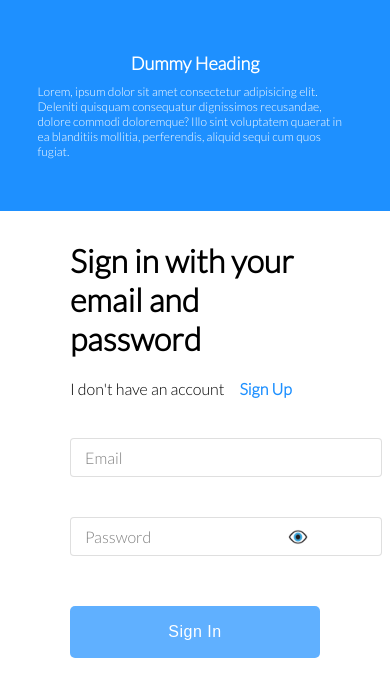
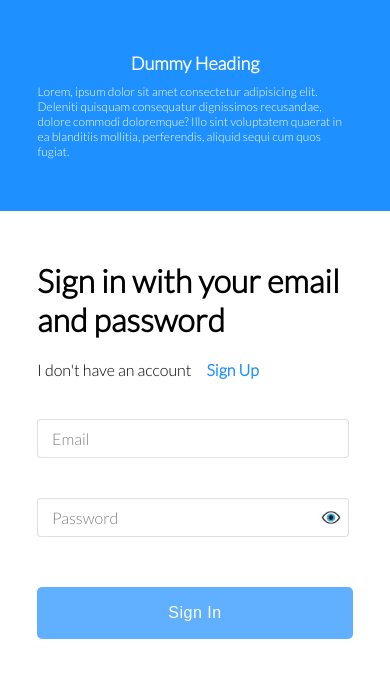
Before and after one commit to yalcinaksakal/IncsubTask, a Next.js app: page / in a window 390 px wide. Both pictures are taken after a click on the element "Sign in". Shown: the top 696 px of the page. Built offline with nearby package versions, Linux system fonts and the light colour scheme; no server answers.

Commit message:
style fix 4

```diff
--- a/components/Auth/SignIn.module.scss
+++ b/components/Auth/SignIn.module.scss
@@ -6,16 +6,21 @@
   width: 65%;
   height: 100vh;
   padding-top: 50px;
-
+  @media (max-width: 500px) {
+    width: 90%;
+  }
   .container {
     width: 50vw;
     max-width: 400px;
-    min-width: 250px;
+
     .signIn {
       color: dodgerblue;
       font-weight: bold;
       margin-left: 15px;
       cursor: pointer;
     }
+    @media (max-width: 500px) {
+      width: 90%;
+    }
   }
 }
```
